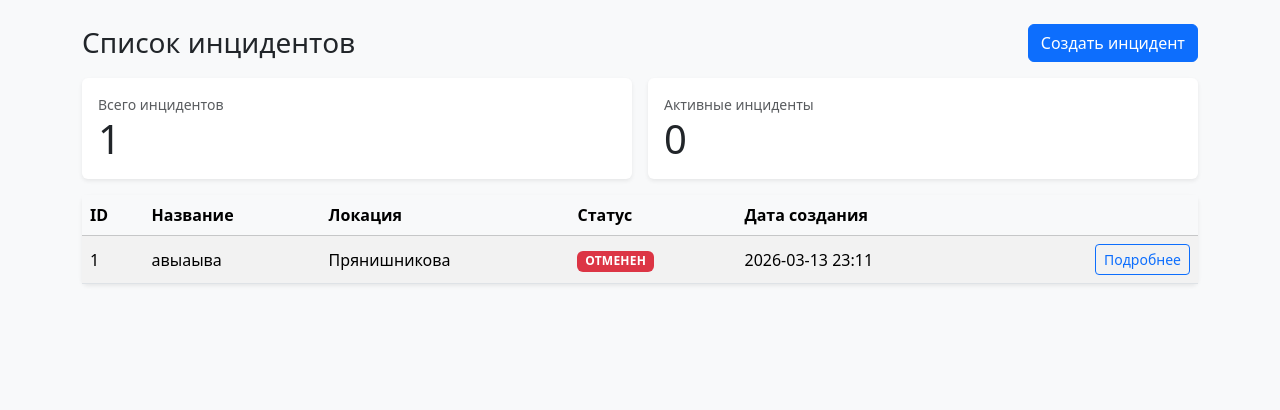
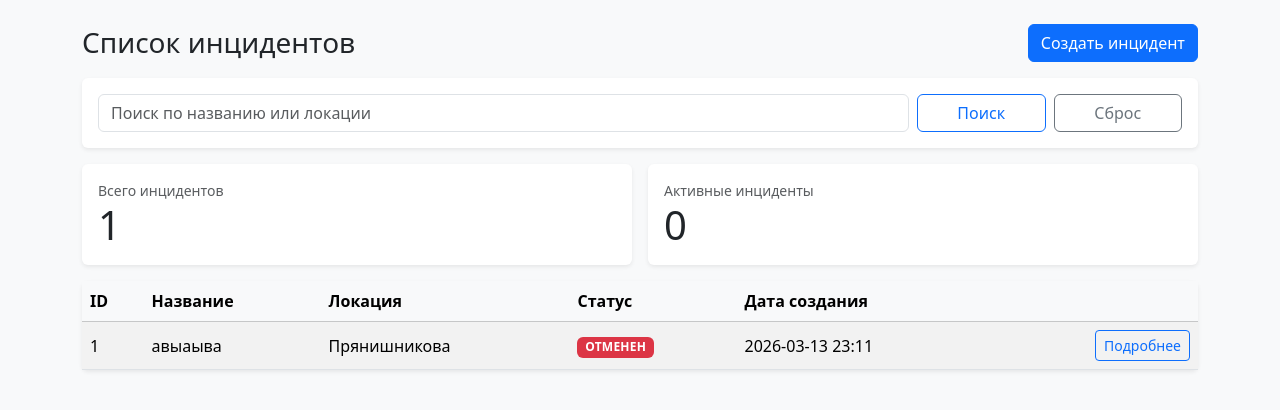
Before and after one commit to pishchenyuk/SafeIncident, a FastAPI app: page / in a window 1280 px wide. Shown: the part 56-466 px from the top of the page. Run offline with FastAPI, Linux system fonts and the light colour scheme; data comes from the database, SQL or seed files in the repository.

Commit message:
Small fixes 2

```diff
--- a/backend/routes/incidents.py
+++ b/backend/routes/incidents.py
@@ -1,4 +1,4 @@
-from fastapi import APIRouter, Depends, Form, HTTPException, Request
+from fastapi import APIRouter, Depends, Form, HTTPException, Query, Request
 from fastapi.responses import HTMLResponse, RedirectResponse
 from fastapi.templating import Jinja2Templates
 from sqlalchemy.orm import Session
@@ -23,8 +23,20 @@ STATUS_BADGE_CLASSES = {
 
 
 @router.get("/", response_class=HTMLResponse)
-def index(request: Request, db: Session = Depends(get_db)):
+def index(
+    request: Request,
+    q: str = Query(default=""),
+    db: Session = Depends(get_db),
+):
     incidents = crud.get_incidents(db)
+    search_query = q.strip()
+    if search_query:
+        query_lower = search_query.lower()
+        incidents = [
+            incident
+            for incident in incidents
+            if query_lower in incident.title.lower() or query_lower in incident.location.lower()
+        ]
     total_count = len(incidents)
     active_count = sum(
         1 for incident in incidents if incident.status in (models.IncidentStatus.NEW, models.IncidentStatus.IN_PROGRESS)
@@ -38,6 +50,7 @@ def index(request: Request, db: Session = Depends(get_db)):
             "status_badge_classes": STATUS_BADGE_CLASSES,
             "total_count": total_count,
             "active_count": active_count,
+            "search_query": search_query,
         },
     )
 
--- a/templates/index.html
+++ b/templates/index.html
@@ -6,6 +6,20 @@
     <h1 class="h3 mb-0">Список инцидентов</h1>
     <a href="/incidents/create" class="btn btn-primary">Создать инцидент</a>
 </div>
+
+<form method="get" action="/" class="card shadow-sm mb-3">
+    <div class="card-body">
+        <div class="row g-2">
+            <div class="col-md-9">
+                <input type="text" name="q" class="form-control" placeholder="Поиск по названию или локации" value="{{ search_query }}">
+            </div>
+            <div class="col-md-3 d-grid d-md-flex gap-2">
+                <button type="submit" class="btn btn-outline-primary w-100">Поиск</button>
+                <a href="/" class="btn btn-outline-secondary w-100">Сброс</a>
+            </div>
+        </div>
+    </div>
+</form>
 
 <div class="row g-3 mb-3">
     <div class="col-md-6">
```
